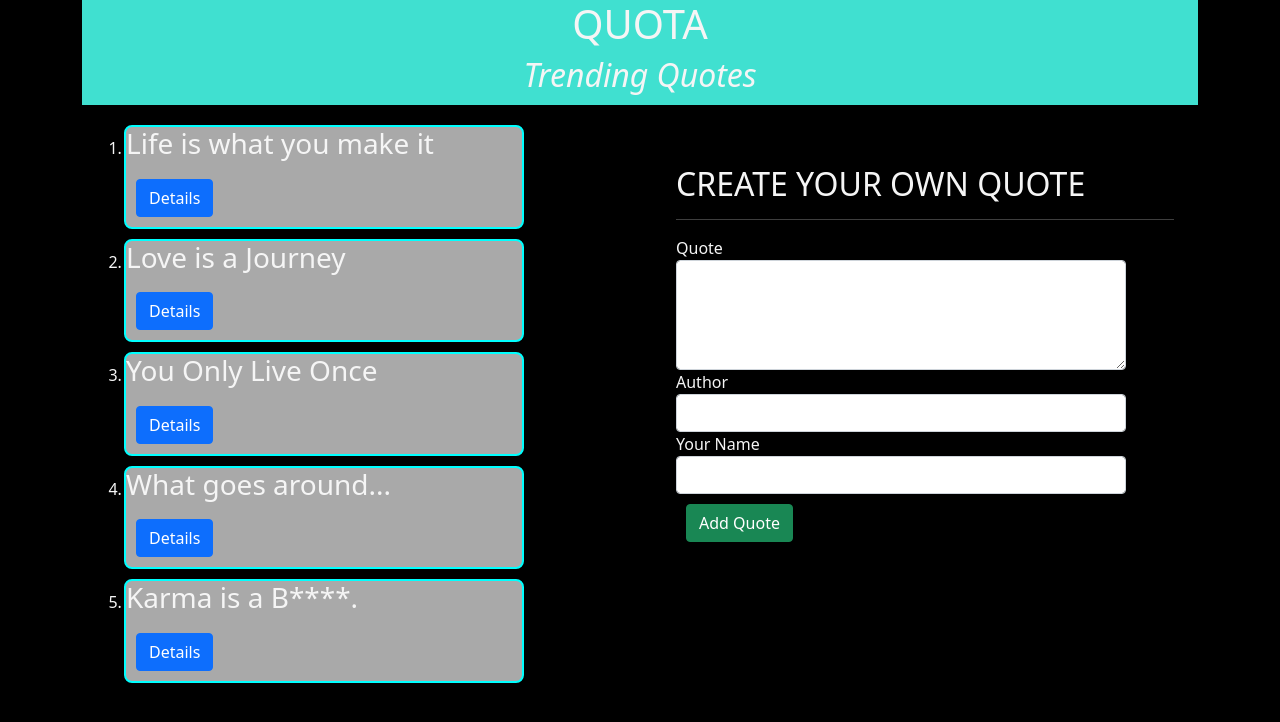
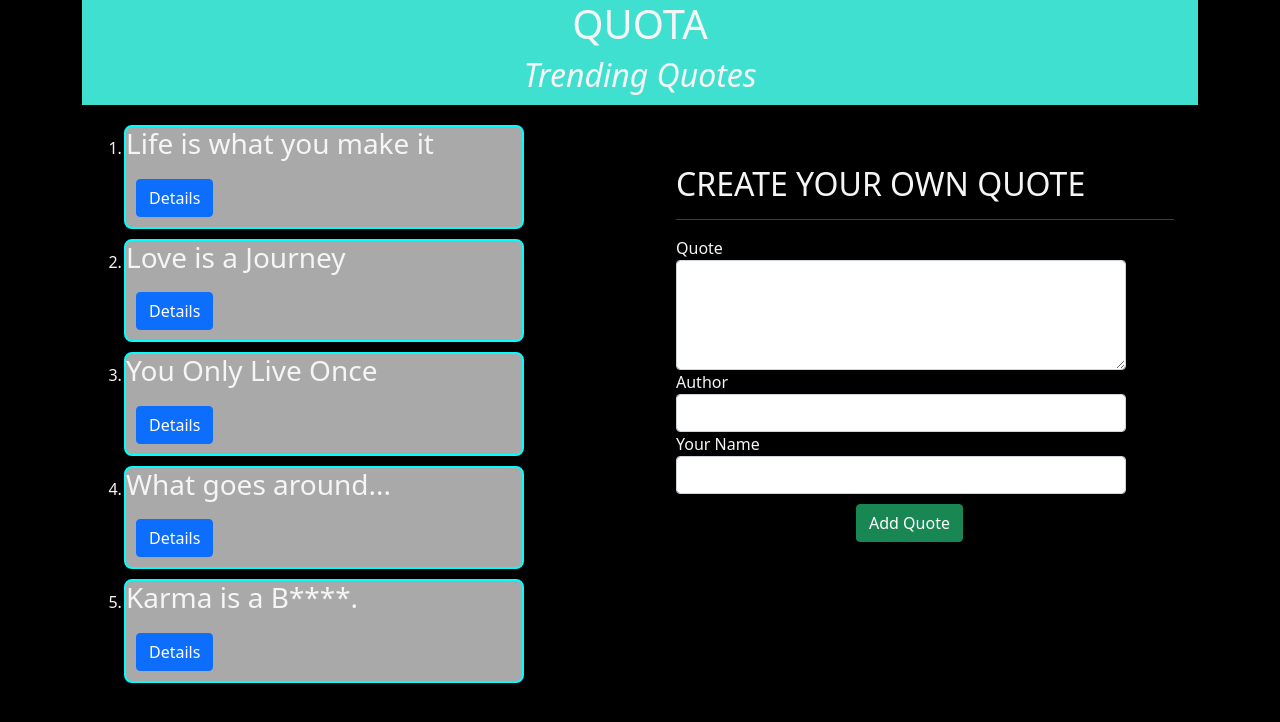
Before and after one commit to Allantoizmughus/Quota, an Angular app: page / in a window 1280 px wide. Shown: the top 722 px of the page. Built offline with nearby package versions, Linux system fonts and the light colour scheme.

Commit message:
Add style to the form

```diff
--- a/src/app/quote-form/quote-form.component.css
+++ b/src/app/quote-form/quote-form.component.css
@@ -4,3 +4,6 @@ form{
 .container-fluid{
     margin-top: 50px;
 }
+#addquote{
+    margin-left: 180px;
+}
--- a/src/app/quote-form/quote-form.component.html
+++ b/src/app/quote-form/quote-form.component.html
@@ -24,7 +24,7 @@
               </div>
         </div>
 
-        <button type="submit" class="btn btn-success">Add Quote</button>
+        <button type="submit"  id="addquote" class="btn btn-success ">Add Quote</button>
     </form>
 
 </div>
```
